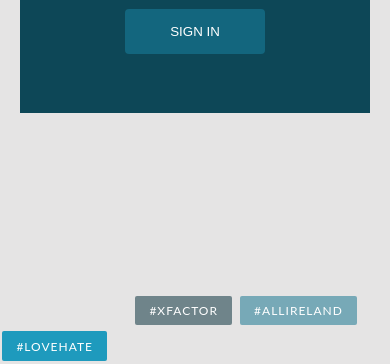
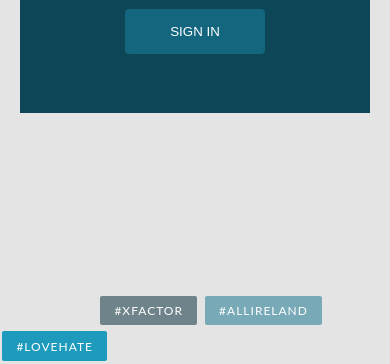
Before and after one commit to screen-two/Screen2-Build6, a plain HTML site: page index.html in a window 390 px wide. Shown: the part 1691-2055 px from the top of the page. Drawn offline with nearby package versions, Linux system fonts and the light colour scheme; no server answers.

Commit message:
Shifted margin on tabs (CSS)

```diff
--- a/css/styles.css
+++ b/css/styles.css
@@ -35,7 +35,7 @@ h1, h2, h3, h4, h5, h6 {
 	text-transform: uppercase;
 	cursor: pointer;
 	display: inline-block;
-	margin: 3px 2px 3px 135px;
+	margin: 3px 2px 3px 100px;
 	border-radius: 2px;
 	background-color: #6f848a;
 }
```
